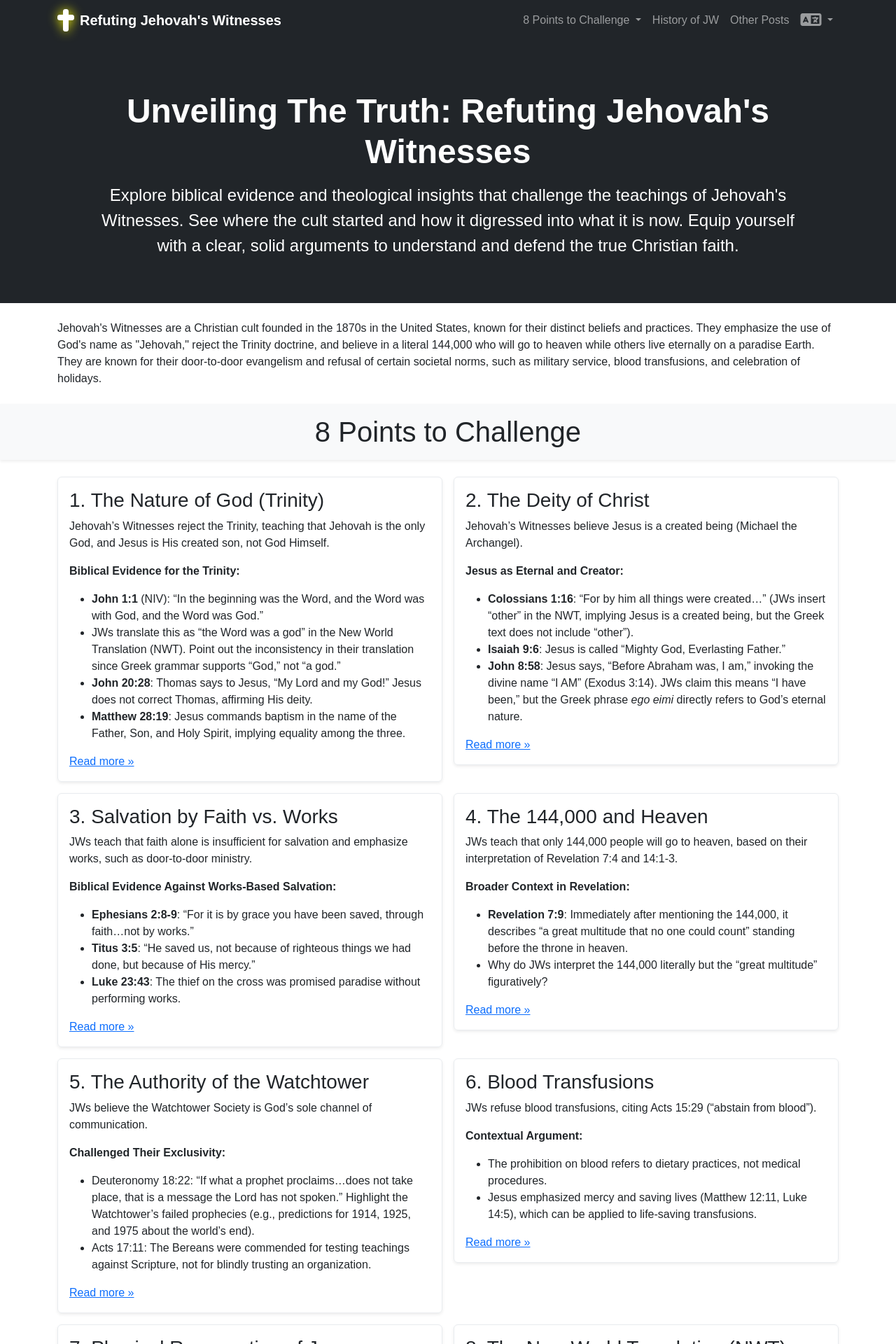
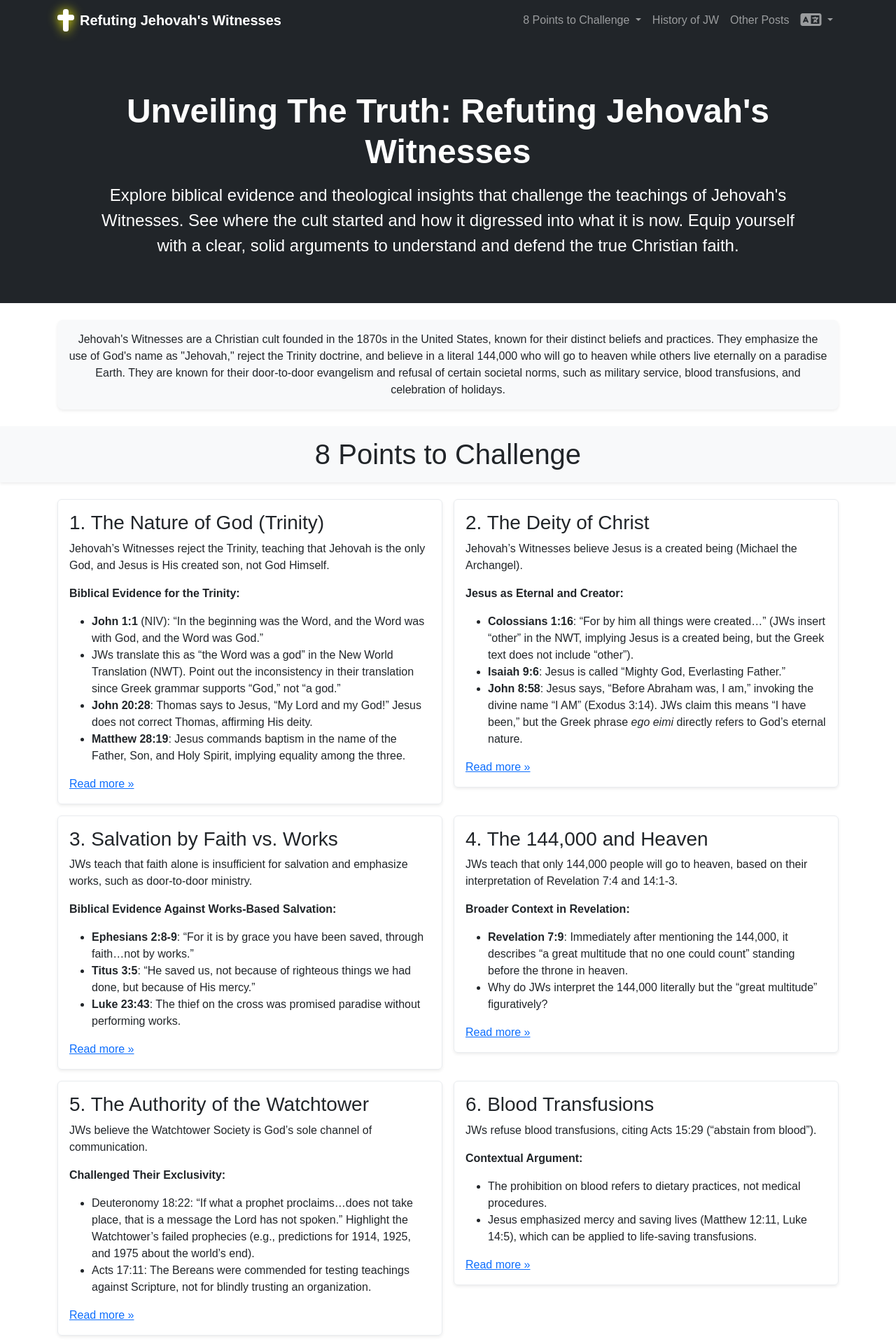
Before and after one commit to vakho10/refute-jw, a Jekyll site: the page built from en/index.html, in a window 1280 px wide. Shown: the top 1920 px of the page at 70% size. Built offline with Jekyll 4.4.1, drawn with Linux system fonts in a browser that asks for light colours; some web fonts are replaced.

Commit message:
Add jumbotron

```diff
--- a/_includes/brief-cult-info.html
+++ b/_includes/brief-cult-info.html
@@ -1,5 +1,5 @@
 <div class="container my-4">
-    <p class="mb-0">
+    <p class="p-3 text-center bg-body-tertiary rounded-3 shadow-sm">
         {{ site.data[page.lang].brief-info }}
     </p>
 </div>
```
